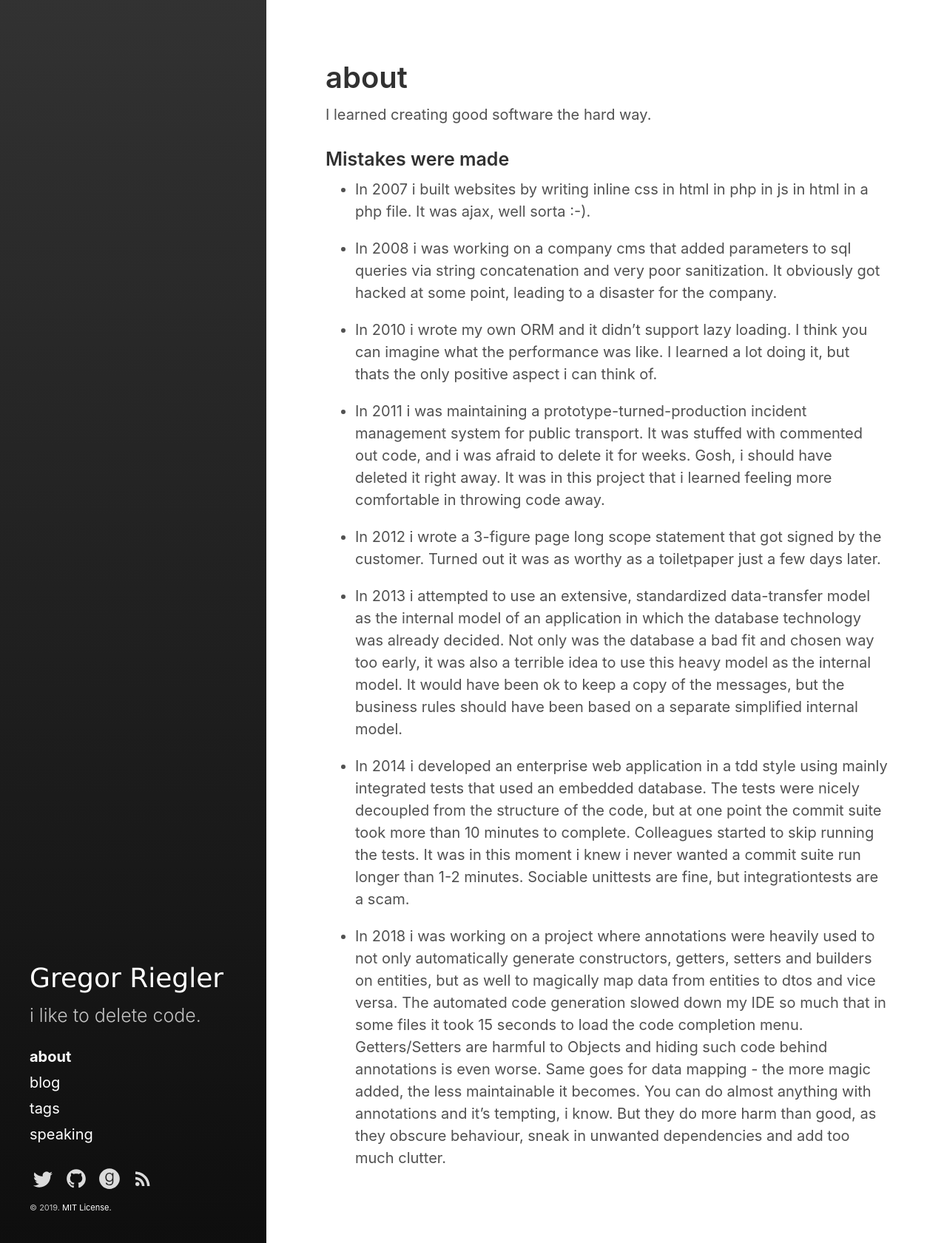
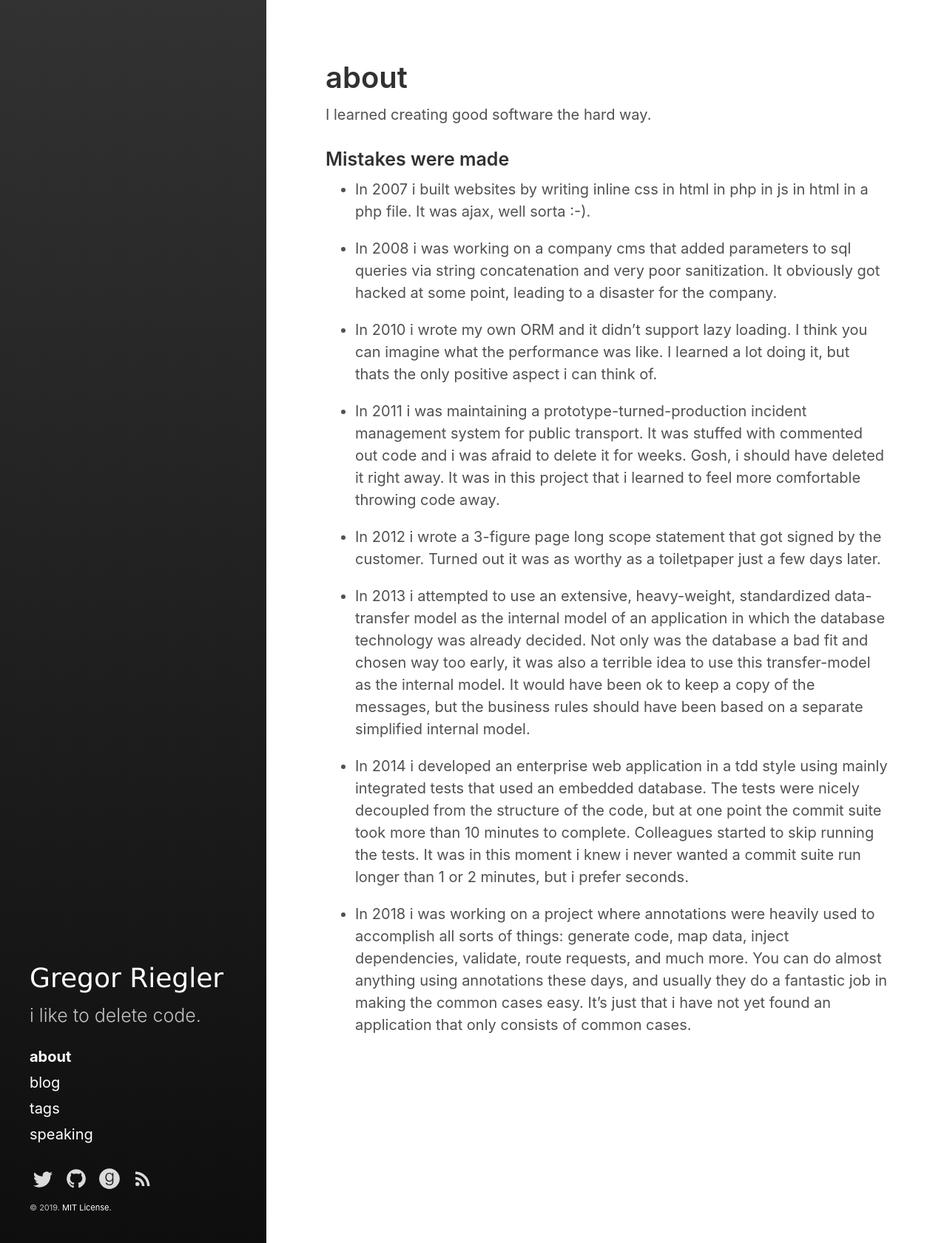
Before and after one commit to gregorriegler/gregorriegler.github.io, a Jekyll site: the page built from about.md, in a window 1280 px wide. Shown: the whole page at 74% size. Built offline with Jekyll 4.4.1, drawn with Linux system fonts in a browser that asks for light colours.

Commit message:
about wording

```diff
--- a/about.md
+++ b/about.md
@@ -15,12 +15,12 @@ I learned creating good software the hard way.
 
 * In 2010 i wrote my own ORM and it didn't support lazy loading. I think you can imagine what the performance was like. I learned a lot doing it, but thats the only positive aspect i can think of.
 
-* In 2011 i was maintaining a prototype-turned-production incident management system for public transport. It was stuffed with commented out code, and i was afraid to delete it for weeks. Gosh, i should have deleted it right away. It was in this project that i learned feeling more comfortable in throwing code away.
+* In 2011 i was maintaining a prototype-turned-production incident management system for public transport. It was stuffed with commented out code and i was afraid to delete it for weeks. Gosh, i should have deleted it right away. It was in this project that i learned to feel more comfortable throwing code away.
 
 * In 2012 i wrote a 3-figure page long scope statement that got signed by the customer. Turned out it was as worthy as a toiletpaper just a few days later.
 
-* In 2013 i attempted to use an extensive, standardized data-transfer model as the internal model of an application in which the database technology was already decided. Not only was the database a bad fit and chosen way too early, it was also a terrible idea to use this heavy model as the internal model. It would have been ok to keep a copy of the messages, but the business rules should have been based on a separate simplified internal model.
+* In 2013 i attempted to use an extensive, heavy-weight, standardized data-transfer model as the internal model of an application in which the database technology was already decided. Not only was the database a bad fit and chosen way too early, it was also a terrible idea to use this transfer-model as the internal model. It would have been ok to keep a copy of the messages, but the business rules should have been based on a separate simplified internal model.
 
-* In 2014 i developed an enterprise web application in a tdd style using mainly integrated tests that used an embedded database. The tests were nicely decoupled from the structure of the code, but at one point the commit suite took more than 10 minutes to complete. Colleagues started to skip running the tests. It was in this moment i knew i never wanted a commit suite run longer than 1-2 minutes. Sociable unittests are fine, but integrationtests are a scam.
+* In 2014 i developed an enterprise web application in a tdd style using mainly integrated tests that used an embedded database. The tests were nicely decoupled from the structure of the code, but at one point the commit suite took more than 10 minutes to complete. Colleagues started to skip running the tests. It was in this moment i knew i never wanted a commit suite run longer than 1 or 2 minutes, but i prefer seconds.
 
-* In 2018 i was working on a project where annotations were heavily used to not only automatically generate constructors, getters, setters and builders on entities, but as well to magically map data from entities to dtos and vice versa. The automated code generation slowed down my IDE so much that in some files it took 15 seconds to load the code completion menu. Getters/Setters are harmful to Objects and hiding such code behind annotations is even worse. Same goes for data mapping - the more magic added, the less maintainable it becomes. You can do almost anything with annotations and it's tempting, i know. But they do more harm than good, as they obscure behaviour, sneak in unwanted dependencies and add too much clutter.
+* In 2018 i was working on a project where annotations were heavily used to accomplish all sorts of things: generate code, map data, inject dependencies, validate, route requests, and much more. You can do almost anything using annotations these days, and usually they do a fantastic job in making the common cases easy. It's just that i have not yet found an application that only consists of common cases.
```
